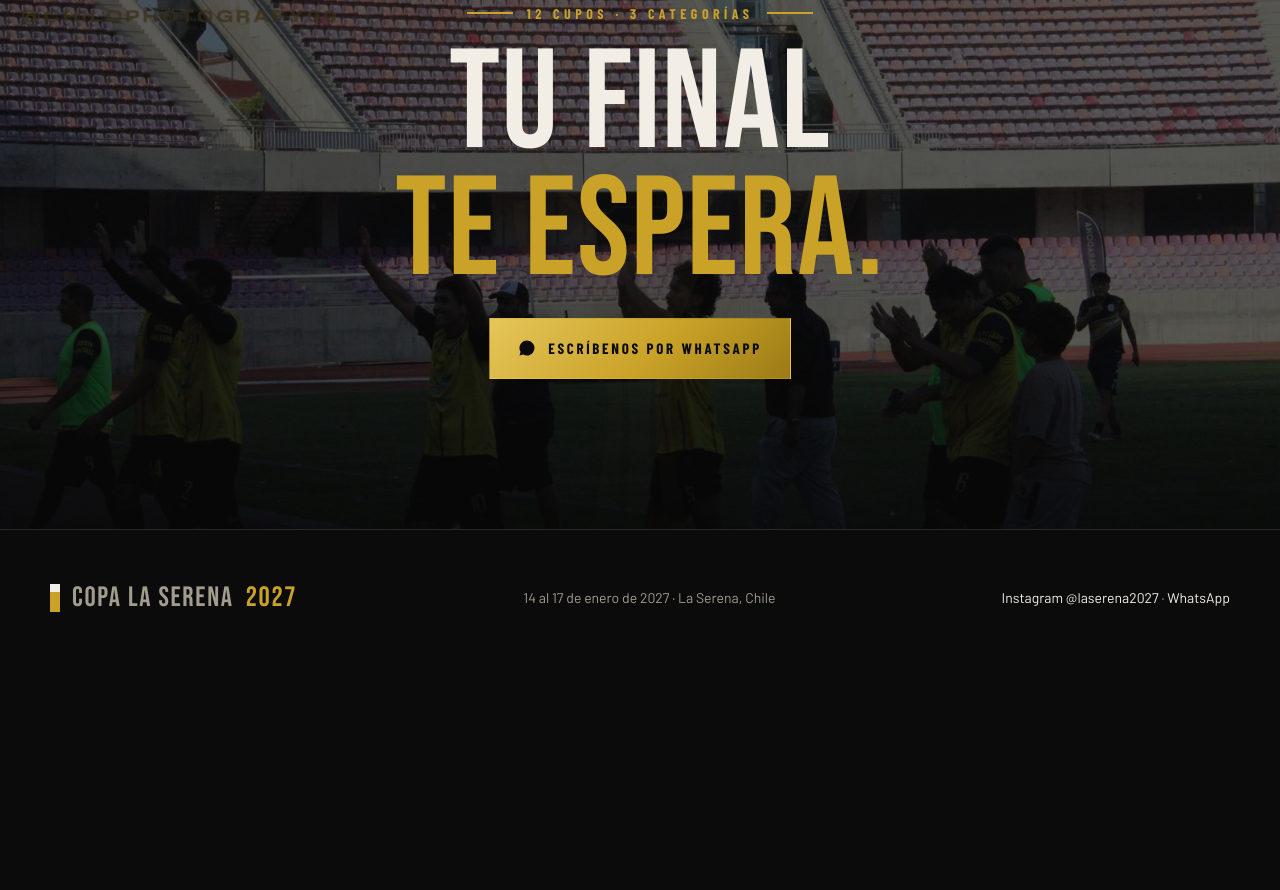
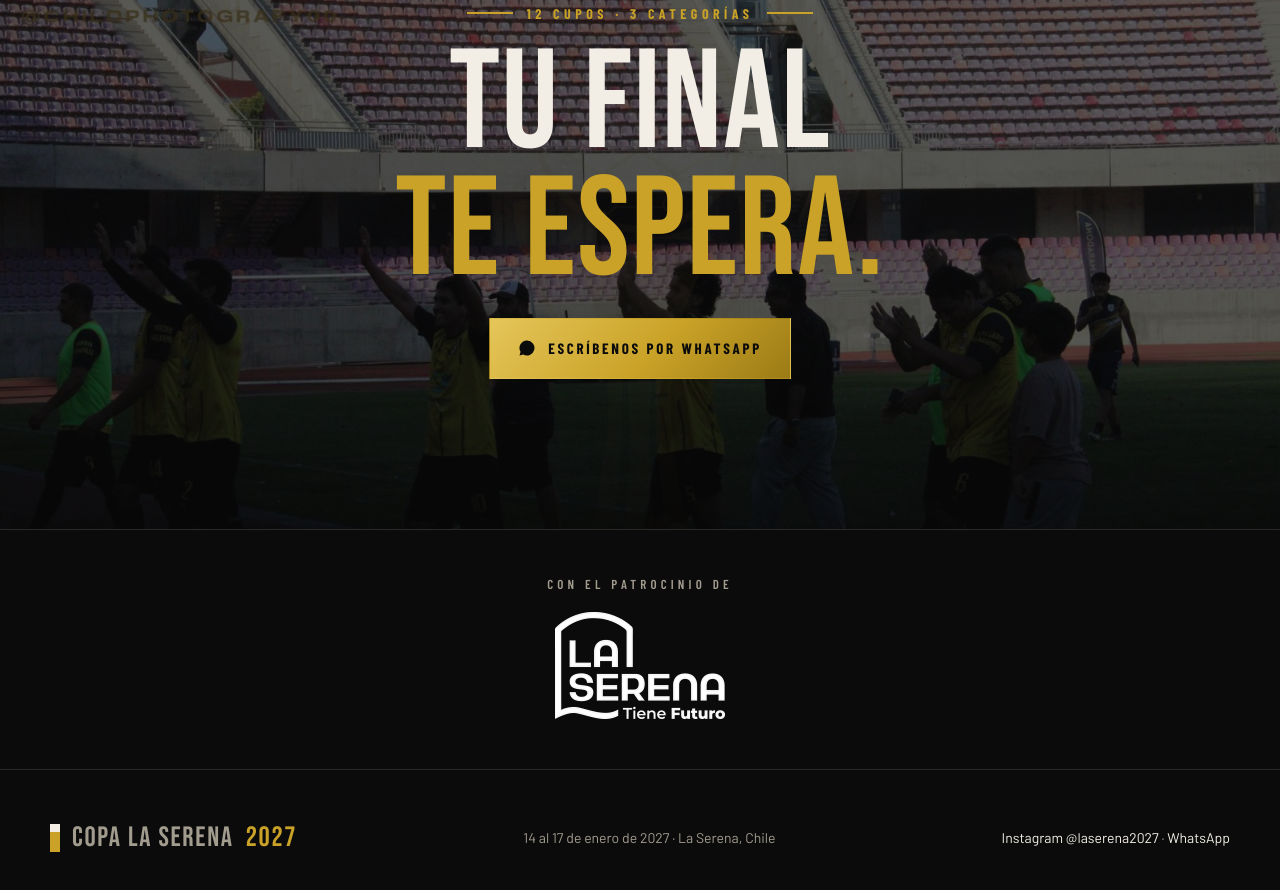
Before and after one commit to Fidel-marcargentina/copalaserena, a plain HTML site: page index.html in a window 1280 px wide. Shown: the part 8212-9102 px from the top of the page. Before the commit the page ends 8877 px from the top, so only its background shows below. Drawn offline with Linux system fonts and the light colour scheme.

Commit message:
Agrega patrocinio Municipalidad de La Serena

```diff
--- a/index.html
+++ b/index.html
@@ -199,6 +199,7 @@ footer a{color:var(--bone)}footer a:hover{color:var(--gold)}
  .btn{padding:16px 20px;font-size:14px}
 }
 @media (prefers-reduced-motion:reduce){.beam,.ticker div{animation:none}.reveal{opacity:1;transform:none}}
+.patro{border-top:1px solid var(--line);padding:44px 0;text-align:center}.patro .lbl{font-family:var(--ff-c);font-weight:600;letter-spacing:.32em;text-transform:uppercase;font-size:13px;color:var(--grey);margin-bottom:18px}.patro img{width:170px;height:auto;display:inline-block}
 </style>
 </head>
 <body>
@@ -408,6 +409,11 @@ footer a{color:var(--bone)}footer a:hover{color:var(--gold)}
  </div>
 </section>
 
+<section class="patro"><div class="wrap">
+ <div class="lbl"><span lang="es">Con el patrocinio de</span><span lang="en">Sponsored by</span><span lang="pt">Com o patrocínio de</span></div>
+ <img src="municipalidad-la-serena.png" alt="Ilustre Municipalidad de La Serena" width="170" height="107" loading="lazy">
+</div></section>
+
 <footer><div class="wrap">
  <div class="brand"><i></i>COPA LA SERENA <b>2027</b></div>
  <div><span lang="es">14 al 17 de enero de 2027 · La Serena, Chile</span><span lang="en">January 14–17, 2027 · La Serena, Chile</span><span lang="pt">14 a 17 de janeiro de 2027 · La Serena, Chile</span></div>
```
Also changed, not shown: municipalidad-la-serena.png (added).
